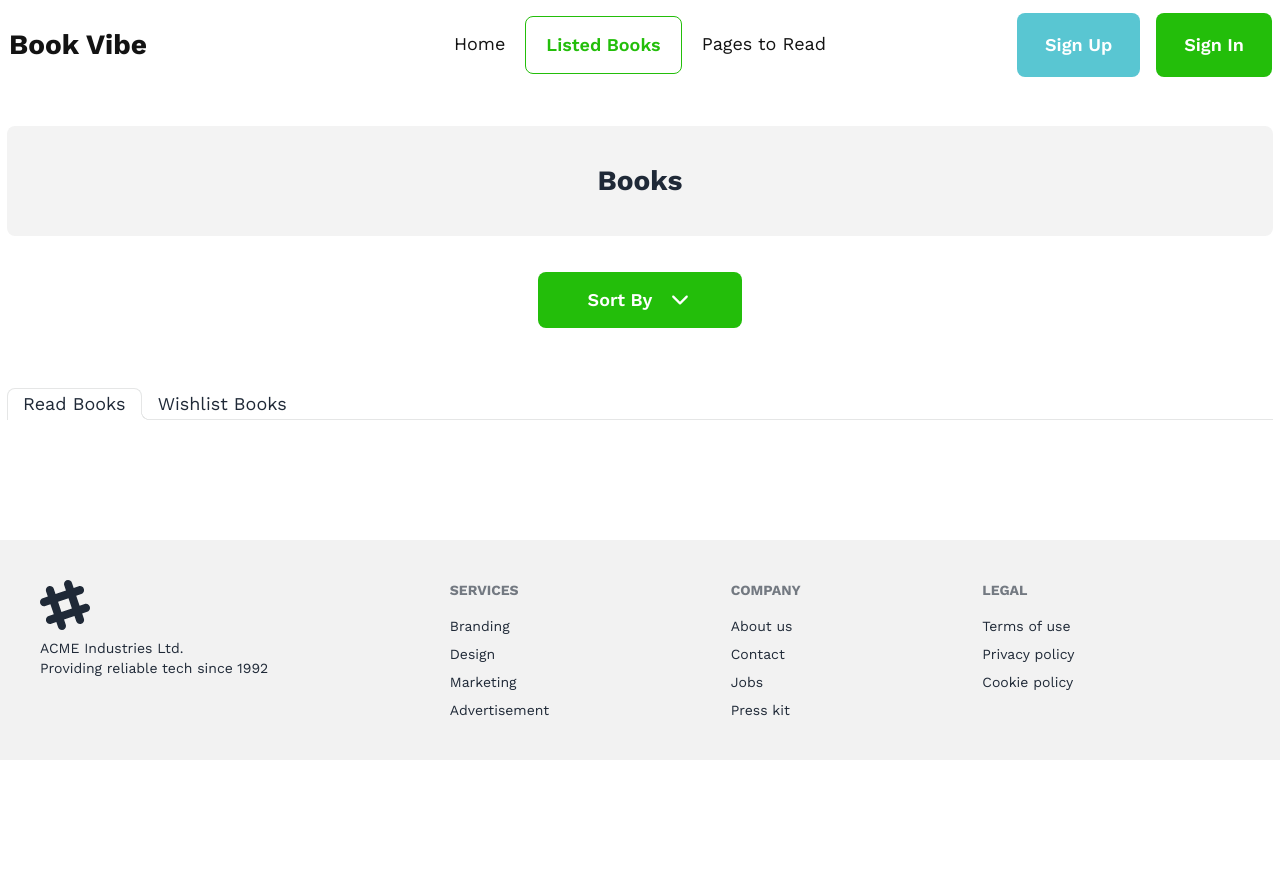
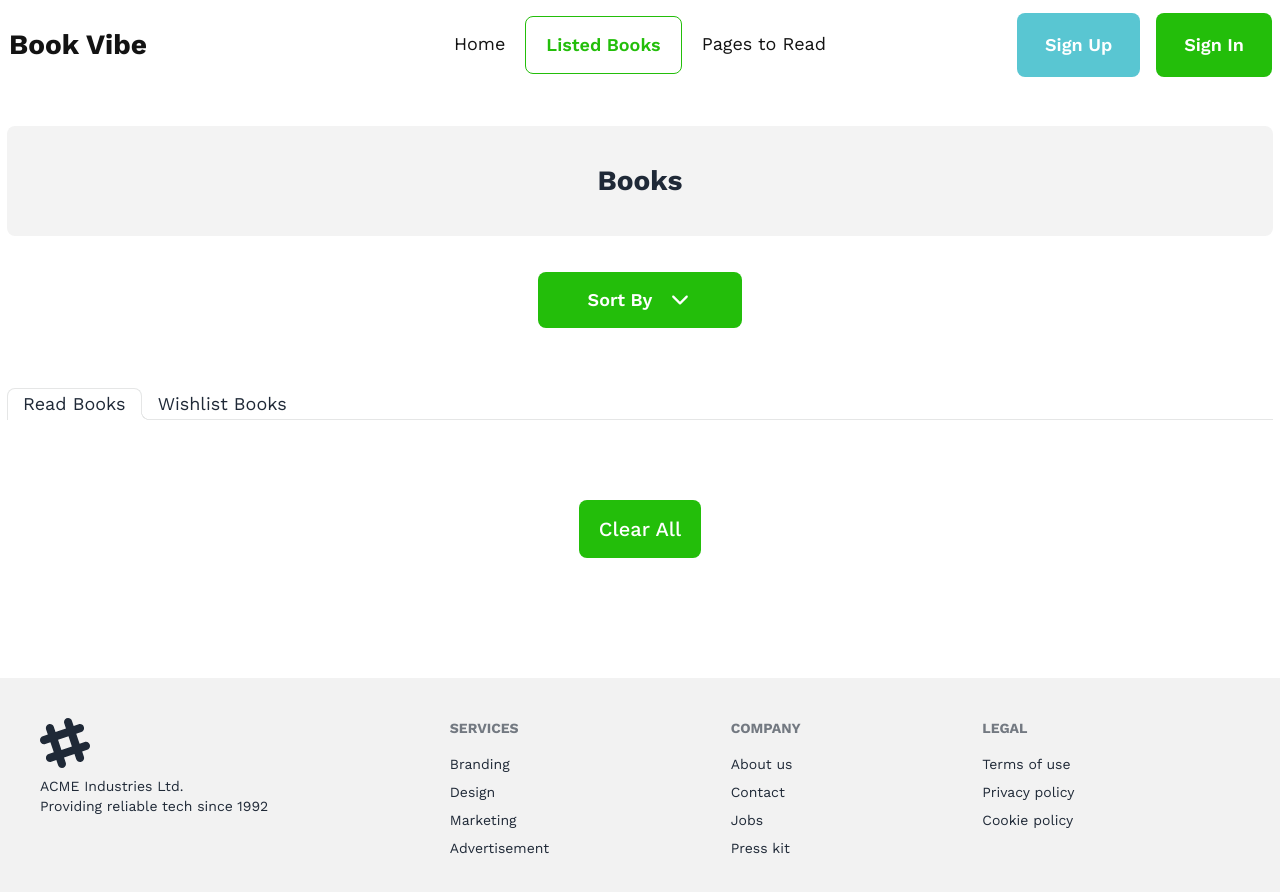
Before and after one commit to riponmondalbd/book-review, a React (Vite) app: page /listed-books in a window 1280 px wide. Shown: the top 892 px of the page. Before the commit the page ends 800 px from the top, so only its background shows below. Built offline with nearby package versions, Linux system fonts and the light colour scheme; a web font is replaced by a local one.

Commit message:
alear local storage

```diff
--- a/src/components/ListedBooks/ListedBooks.jsx
+++ b/src/components/ListedBooks/ListedBooks.jsx
@@ -1,7 +1,10 @@
 import { useEffect, useState } from "react";
 import { IoIosArrowDown } from "react-icons/io";
 import { useLoaderData } from "react-router-dom";
-import { getToLocalStorage } from "../../utility/localstorage";
+import {
+  clearToLocalStorage,
+  getToLocalStorage,
+} from "../../utility/localstorage";
 import StoredBook from "../StoredBook/StoredBook";
 
 const ListedBooks = () => {
@@ -104,7 +107,7 @@ const ListedBooks = () => {
           role="tabpanel"
           className="tab-content bg-base-100 border-l-0 border-r-0 border-b-0 border-base-300"
         >
-          <div className="mt-8 mb-[120px]">
+          <div className="mt-8">
             {sortBook.map((book) => (
               <StoredBook key={book.id} book={book}></StoredBook>
             ))}
@@ -130,6 +133,15 @@ const ListedBooks = () => {
         </div>
       </div>
       {/* tab section end */}
+
+      <div className="text-center  mb-[120px]">
+        <button
+          onClick={clearToLocalStorage}
+          className="bg-[#23BE0A] text-xl font-medium py-[15px] px-[20px] rounded-lg text-white mt-12"
+        >
+          Clear All
+        </button>
+      </div>
     </div>
   );
 };
--- a/src/utility/localstorage.js
+++ b/src/utility/localstorage.js
@@ -13,5 +13,8 @@ const setToLocalStorage = (key, id) => {
     localStorage.setItem(key, JSON.stringify(setData));
   }
 };
+const clearToLocalStorage = () => {
+  localStorage.clear();
+};
 
-export { getToLocalStorage, setToLocalStorage };
+export { getToLocalStorage, setToLocalStorage, clearToLocalStorage };
```
